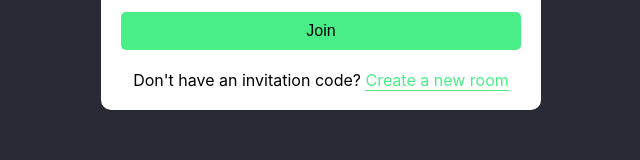
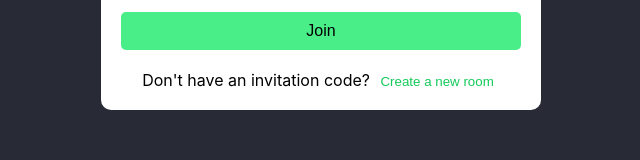
Before and after one commit to AshAman999/codeBuddy, a React (Create React App) app: page / in a window 1280 px wide. Shown: the part 448-608 px from the top of the page, without its empty margins (319-959 px from the left). Built offline with nearby package versions, Linux system fonts and the light colour scheme.

Commit message:
added basic unit tests

```diff
--- a/package.json
+++ b/package.json
@@ -4,7 +4,7 @@
   "private": true,
   "dependencies": {
     "@testing-library/jest-dom": "^5.16.5",
-    "@testing-library/react": "^13.3.0",
+    "@testing-library/react": "12.1.2",
     "@testing-library/user-event": "^13.5.0",
     "codemirror": "^5.65.2",
     "file-saver": "^2.0.5",
--- a/src/App.css
+++ b/src/App.css
@@ -6,6 +6,7 @@
   height: 100vh;
   background-color: #282a36;
 }
+
 .formWrapper {
   background: #fff;
   padding: 20px;
@@ -13,6 +14,7 @@
   width: 400px;
   max-width: 90%;
 }
+
 footer {
   position: fixed;
   bottom: 0;
@@ -21,22 +23,27 @@ footer {
 footer a {
   color: #4aee88;
 }
-.createInfo{
+
+.createInfo {
   color: #000;
 }
+
 .inputGroup {
   display: flex;
   flex-direction: column;
 }
+
 .mainLabel {
   margin-bottom: 10px;
   margin-top: 0;
   color: #000;
 }
+
 .homePageLogo {
   height: 80px;
   margin-bottom: 10px;
 }
+
 .inputBox {
   padding: 10px;
   border-radius: 5px;
@@ -56,6 +63,7 @@ footer a {
   cursor: pointer;
   transition: all 0.3s ease-in-out;
 }
+
 .joinBtn {
   background: #4aee88;
 }
@@ -70,12 +78,20 @@ footer a {
 }
 
 .createNewBtn {
-  color: #4aee88;
+  color: #13ca59;
   text-decoration: none;
-  border-bottom: 1px solid #4aee88;
+  outline: none !important;
+  border: none;
+  background: none;
+  cursor: pointer;
   transition: all 0.3s ease-in-out;
 }
-.createNewBtn :hover,
+
+.createNewBtn :hover {
+  color: darkgreen;
+  text-decoration: underline;
+}
+
 footer a :hover {
   color: white;
   border-bottom: 1px solid white;
@@ -109,7 +125,7 @@ footer a :hover {
   margin-bottom: 20px;
 }
 
-.download-code-btn{
+.download-code-btn {
   padding-left: 20px;
   color: rgb(5, 152, 237);
   margin-top: 5px;
@@ -132,7 +148,8 @@ footer a :hover {
   justify-content: space-between;
 }
 
-.editorWrap .Codemirror, .cm-s-dracula {
+.editorWrap .Codemirror,
+.cm-s-dracula {
   height: 100vh !important;
   font-size: 20px;
   line-height: 1.6;
@@ -142,17 +159,18 @@ footer a :hover {
 .HomePageFooter {
   color: #fff;
 }
+
 .editorWrap {
   height: 100vh;
   display: flex;
   flex-direction: column;
 }
 
-
 @media screen and (max-width: 900px) {
   .aside {
     display: none;
   }
+
   .editorWrap {
     width: 100vw;
   }
--- a/src/pages/Home.js
+++ b/src/pages/Home.js
@@ -53,6 +53,7 @@ export const HomePage = () => {
         <div className="inputGroup">
           <input
             type="text"
+            data-testid="room-id"
             className="inputBox"
             placeholder="Invitation Code"
             value={roomId}
@@ -65,14 +66,14 @@ export const HomePage = () => {
             value={userName}
             onChange={(e) => setUserName(e.target.value)}
           />
-          <button className="btn joinBtn" onClick={joinRoom}>
+          <button type="submit" className="btn joinBtn" onClick={joinRoom}>
             Join
           </button>
           <span className="createInfo">
             Don't have an invitation code? {/* instead of button user a tag */}
-            <a className="createNewBtn" onClick={createNewRoom}>
+            <button type="button" className="createNewBtn" onClick={createNewRoom}>
               Create a new room
-            </a>
+            </button>
           </span>
         </div>
       </div>
```
Also changed, not shown: src/setupTests.js (+8 -2 lines), 2 other files (tests, documents, lock files or other folders).
